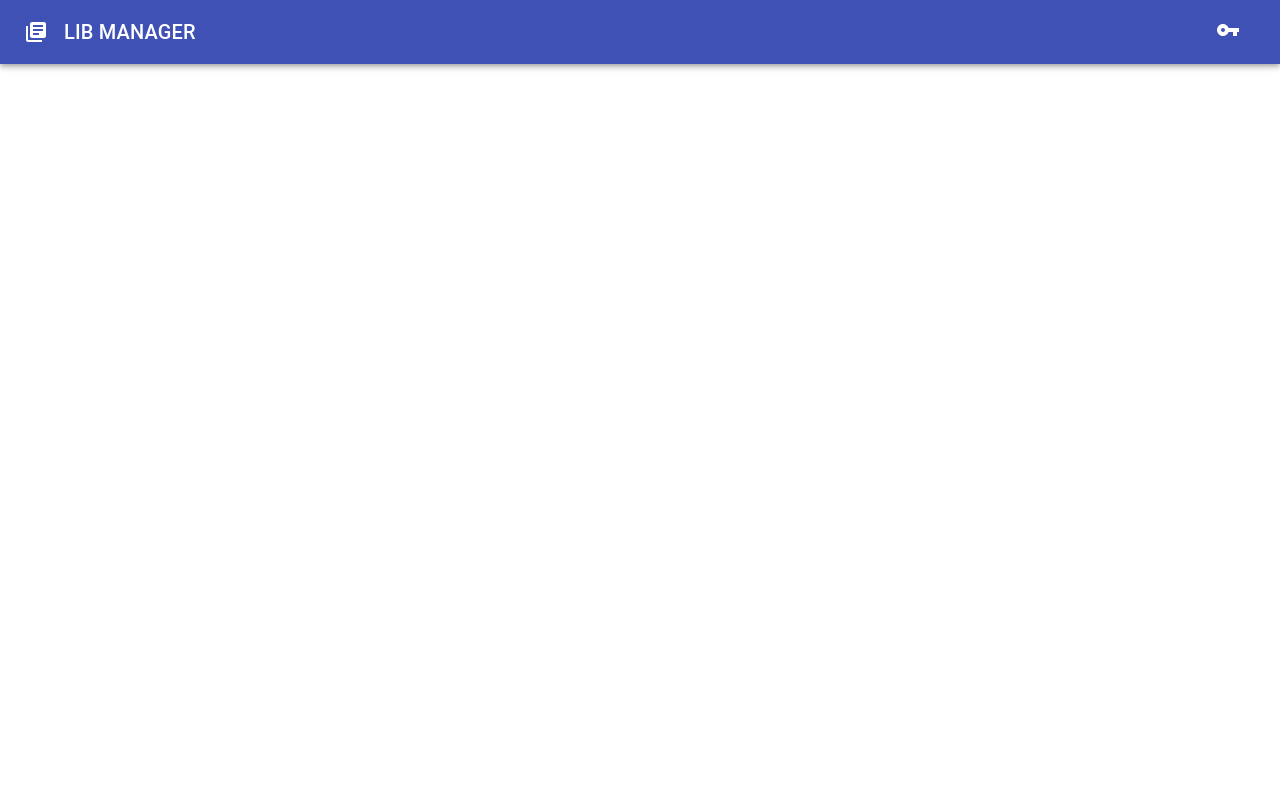
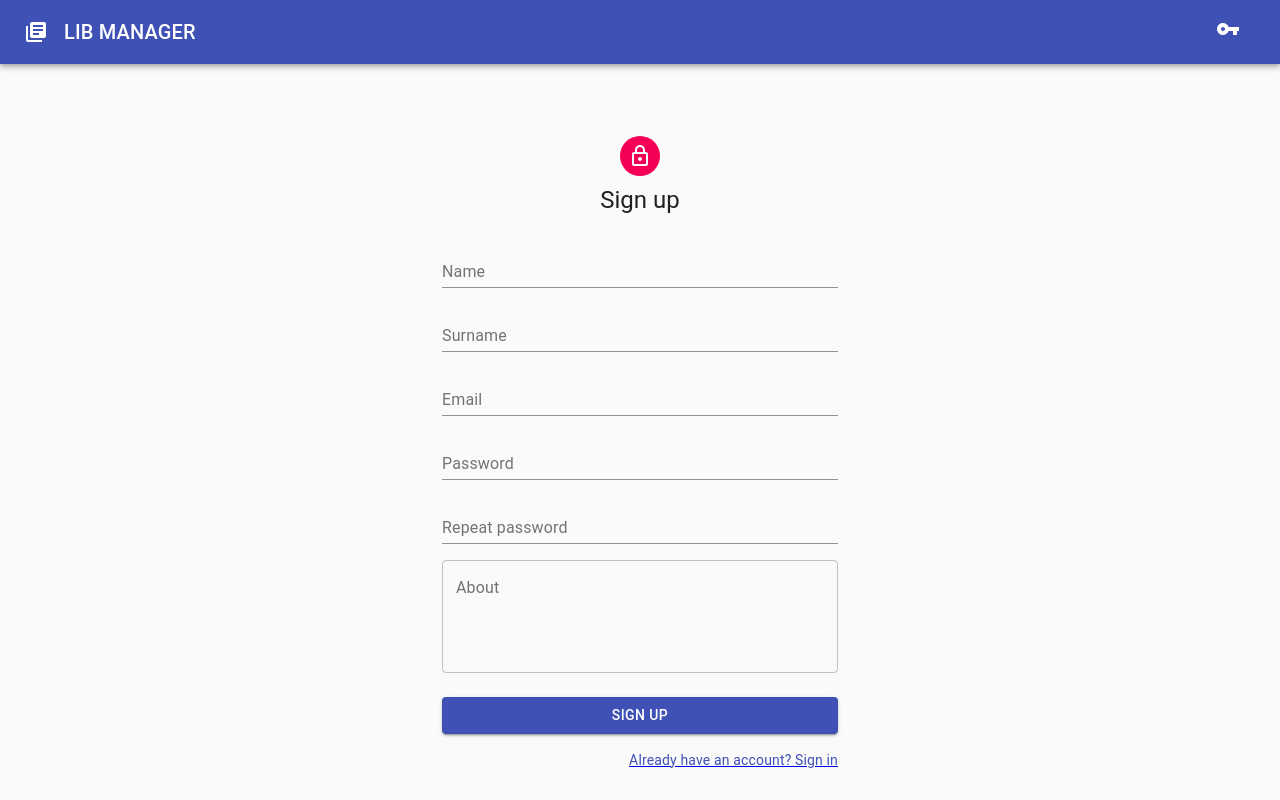
Before and after one commit to 90sidort/library-manager-ui, a React (Create React App) app: page /signup in a window 1280 px wide. Built offline with nearby package versions, Linux system fonts and the light colour scheme.

Commit message:
migrate signup to new component with formik

```diff
--- a/package.json
+++ b/package.json
@@ -10,11 +10,13 @@
     "@testing-library/react": "^11.1.0",
     "@testing-library/user-event": "^12.1.10",
     "axios": "^0.21.1",
+    "formik": "^2.2.9",
     "react": "^17.0.2",
     "react-dom": "^17.0.2",
     "react-router-dom": "^5.2.0",
     "react-scripts": "4.0.3",
-    "web-vitals": "^1.0.1"
+    "web-vitals": "^1.0.1",
+    "yup": "^0.32.9"
   },
   "scripts": {
     "start": "react-scripts start",
--- a/src/App.js
+++ b/src/App.js
@@ -3,12 +3,13 @@ import { BrowserRouter as Router, Route, Switch } from "react-router-dom";
 
 import { AuthContext } from "./context/auth.context";
 import { useAuth } from "./hooks/auth.hook";
-import Sign from "./components/Sign";
+// import Sign from "./components/Sign";
 import Books from "./components/Books";
 import Users from "./components/Users";
 import ButtonAppBar from "./components/shared/Navigation";
 import User from "./components/User";
 import Book from "./components/Book";
+import SignUp from "./components/Sign/SignUp";
 
 function App() {
   const { token, login, logout, userId, admin, userName } = useAuth();
@@ -34,8 +35,8 @@ function App() {
   else
     appRoutes = (
       <Switch>
-        <Route path="/sign" exact={true}>
-          <Sign />
+        <Route path="/signup" exact={true}>
+          <SignUp />
         </Route>
       </Switch>
     );
--- /dev/null
+++ b/src/components/Sign/SignUp.js
@@ -0,0 +1,198 @@
+import React, { useContext, useState } from "react";
+import axios from "axios";
+import { useFormik } from "formik";
+import { useHistory } from "react-router";
+import {
+  Avatar,
+  Container,
+  CssBaseline,
+  Typography,
+  Grid,
+  TextField,
+  Button,
+  Link,
+} from "@material-ui/core";
+import { LockOutlined } from "@material-ui/icons";
+import { Link as RouterLink } from "react-router-dom";
+
+import SimpleModal from "../shared/SimpleModal";
+import { AuthContext } from "../../context/auth.context";
+import useStyles from "../../styles/signup.styles";
+import validationSchema from "../../validators/signup.validator";
+
+const SignUp = () => {
+  const auth = useContext(AuthContext);
+  const classes = useStyles();
+  const history = useHistory();
+  const [errorMessage, setErrorMessage] = useState("");
+  const initialValues = {
+    name: "",
+    surname: "",
+    email: "",
+    password: "",
+    confirmPassword: "",
+    about: "",
+  };
+  const cancelError = () => setErrorMessage("");
+  const formik = useFormik({
+    initialValues,
+    validationSchema,
+    validateOnBlur: true,
+    onSubmit: async (values, { setSubmitting }) => {
+      setSubmitting(true);
+      try {
+        const response = await axios.post(`http://localhost:5000/api/users`, {
+          ...values,
+        });
+        auth.login(
+          response.data.userId,
+          response.data.token,
+          response.data.userName,
+          response.data.admin
+        );
+        setSubmitting(false);
+        history.push("/");
+      } catch (error) {
+        setErrorMessage(
+          error.response ? error.response.data.message : "Server error"
+        );
+      }
+    },
+  });
+  return (
+    <React.Fragment>
+      {errorMessage && (
+        <SimpleModal errorMessage={errorMessage} cancelError={cancelError} />
+      )}
+      <Container component="main" maxWidth="xs">
+        <CssBaseline />
+        <div className={classes.paper}>
+          <Avatar className={classes.avatar}>
+            <LockOutlined />
+          </Avatar>
+          <Typography component="h1" variant="h5">
+            Sign up
+          </Typography>
+          <form className={classes.form} onSubmit={formik.handleSubmit}>
+            <Grid container spacing={2}>
+              <Grid item xs={12}>
+                <TextField
+                  fullWidth
+                  id="name"
+                  name="name"
+                  label="Name"
+                  value={formik.values.name}
+                  onChange={formik.handleChange}
+                  onBlur={formik.handleBlur}
+                  error={formik.touched.name && Boolean(formik.errors.name)}
+                  helperText={formik.touched.name && formik.errors.name}
+                />
+              </Grid>
+              <Grid item xs={12}>
+                <TextField
+                  fullWidth
+                  id="surname"
+                  name="surname"
+                  label="Surname"
+                  value={formik.values.surname}
+                  onChange={formik.handleChange}
+                  onBlur={formik.handleBlur}
+                  error={
+                    formik.touched.surname && Boolean(formik.errors.surname)
+                  }
+                  helperText={formik.touched.surname && formik.errors.surname}
+                />
+              </Grid>
+              <Grid item xs={12}>
+                <TextField
+                  fullWidth
+                  id="email"
+                  name="email"
+                  label="Email"
+                  type="email"
+                  onBlur={formik.handleBlur}
+                  value={formik.values.email}
+                  onChange={formik.handleChange}
+                  error={formik.touched.email && Boolean(formik.errors.email)}
+                  helperText={formik.touched.email && formik.errors.email}
+                />
+              </Grid>
+              <Grid item xs={12}>
+                <TextField
+                  fullWidth
+                  id="password"
+                  name="password"
+                  label="Password"
+                  type="password"
+                  onBlur={formik.handleBlur}
+                  value={formik.values.password}
+                  onChange={formik.handleChange}
+                  error={
+                    formik.touched.password && Boolean(formik.errors.password)
+                  }
+                  helperText={formik.touched.password && formik.errors.password}
+                />
+              </Grid>
+              <Grid item xs={12}>
+                <TextField
+                  fullWidth
+                  id="confirmPassword"
+                  name="confirmPassword"
+                  label="Repeat password"
+                  type="password"
+                  onBlur={formik.handleBlur}
+                  value={formik.values.confirmPassword}
+                  onChange={formik.handleChange}
+                  error={
+                    formik.touched.confirmPassword &&
+                    Boolean(formik.errors.confirmPassword)
+                  }
+                  helperText={
+                    formik.touched.confirmPassword &&
+                    formik.errors.confirmPassword
+                  }
+                />
+              </Grid>
+              <Grid item xs={12}>
+                <TextField
+                  id="about"
+                  name="about"
+                  label="About"
+                  variant="outlined"
+                  fullWidth
+                  multiline
+                  rows={4}
+                  fullWidth
+                  onBlur={formik.handleBlur}
+                  value={formik.values.about}
+                  onChange={formik.handleChange}
+                  error={formik.touched.about && Boolean(formik.errors.about)}
+                  helperText={formik.touched.about && formik.errors.about}
+                />
+              </Grid>
+            </Grid>
+            <Button
+              disabled={JSON.stringify(formik.errors) !== "{}"}
+              type="submit"
+              fullWidth
+              variant="contained"
+              color="primary"
+              className={classes.submit}
+            >
+              Sign Up
+            </Button>
+            <Grid container justify="flex-end">
+              <Grid item>
+                <RouterLink to="/signin">
+                  <Link variant="body2">Already have an account? Sign in</Link>
+                </RouterLink>
+              </Grid>
+            </Grid>
+          </form>
+        </div>
+      </Container>
+    </React.Fragment>
+  );
+};
+
+export default SignUp;
--- /dev/null
+++ b/src/styles/signup.styles.js
@@ -0,0 +1,23 @@
+import { makeStyles } from "@material-ui/core";
+
+const useStylesSignUp = makeStyles((theme) => ({
+  paper: {
+    marginTop: theme.spacing(8),
+    display: "flex",
+    flexDirection: "column",
+    alignItems: "center",
+  },
+  avatar: {
+    margin: theme.spacing(1),
+    backgroundColor: theme.palette.secondary.main,
+  },
+  form: {
+    width: "100%", // Fix IE 11 issue.
+    marginTop: theme.spacing(3),
+  },
+  submit: {
+    margin: theme.spacing(3, 0, 2),
+  },
+}));
+
+export default useStylesSignUp;
--- /dev/null
+++ b/src/validators/signup.validator.js
@@ -0,0 +1,28 @@
+import * as Yup from "yup";
+
+const validationSchemaSignUp = Yup.object({
+  email: Yup.string()
+    .email("Invalid email format!")
+    .required("Email required!")
+    .min(1, "Cannot be shorter than 1 characters!")
+    .max(100, "Cannot be longer than 100 characters!"),
+  password: Yup.string()
+    .required("Password required")
+    .min(6, "Cannot be shorter than 6 characters!")
+    .max(16, "Cannot be longer than 16 characters!"),
+  name: Yup.string()
+    .required("Name required")
+    .min(2, "Cannot be shorter than 2 characters!")
+    .max(100, "Cannot be longer than 100 characters!"),
+  surname: Yup.string()
+    .required("Surname required")
+    .min(2, "Cannot be shorter than 2 characters!")
+    .max(100, "Cannot be longer than 100 characters!"),
+  about: Yup.string().max(1000, "Cannot be longer than 1000 characters!"),
+  confirmPassword: Yup.string().oneOf(
+    [Yup.ref("password"), null],
+    "Passwords must match!"
+  ),
+});
+
+export default validationSchemaSignUp;
```
Also changed, not shown: 1 other file (tests, documents, lock files or other folders).
